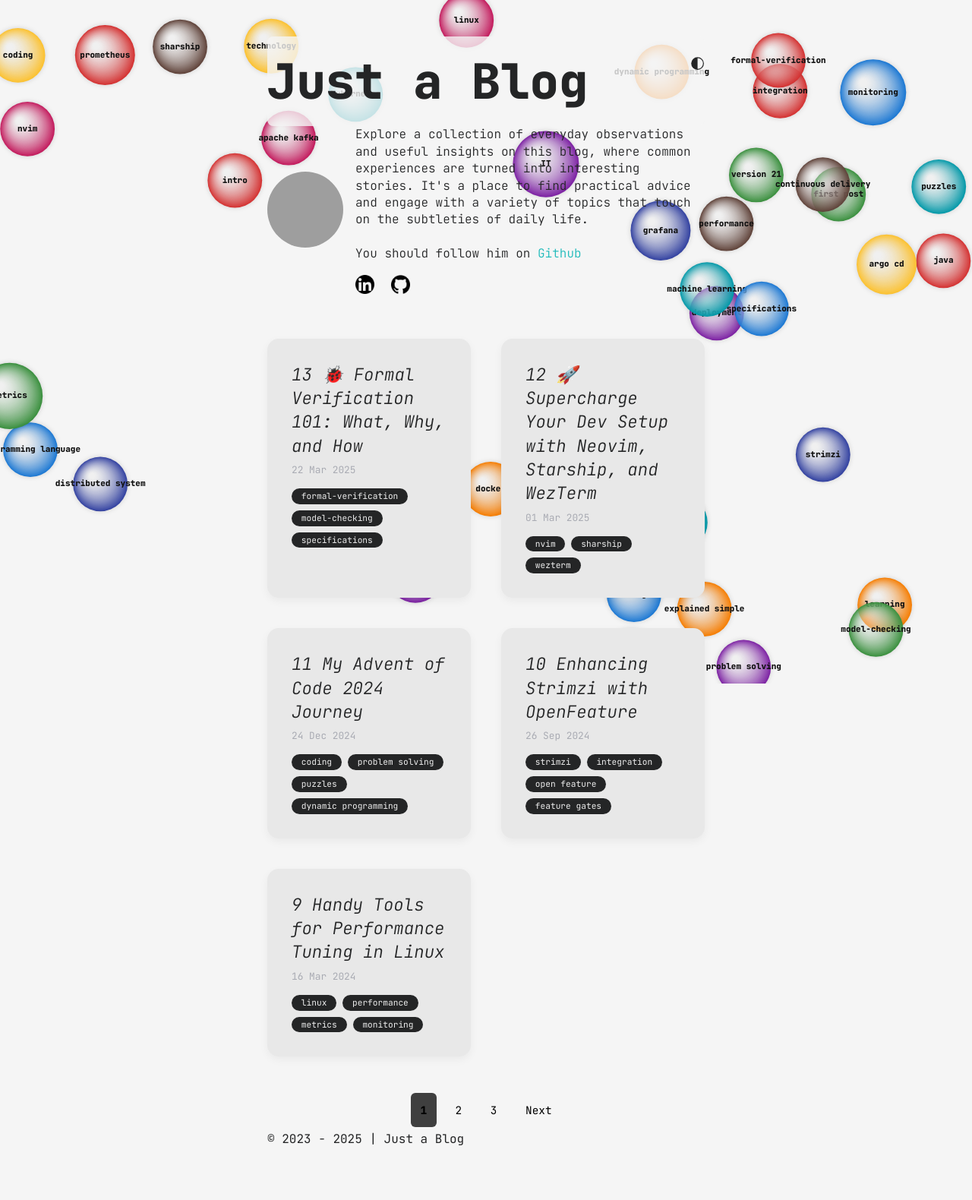
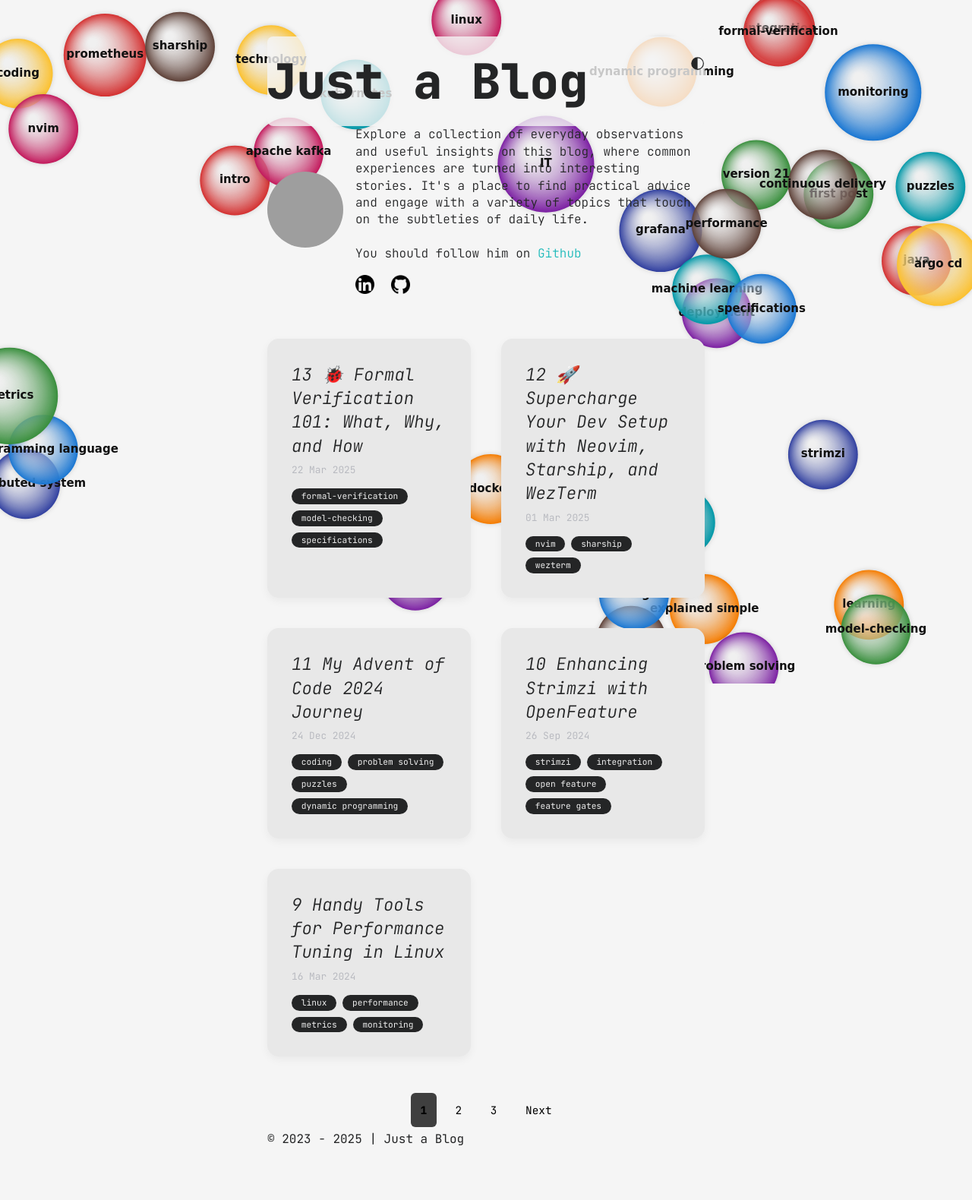
Before and after one commit to see-quick/see-quick.github.io, a Jekyll site: the page built from index.html, in a window 1280 px wide. Shown: the whole page at 76% size. Built offline with Jekyll 4.4.1, drawn with Linux system fonts in a browser that asks for light colours; the list of posts is cut into pages by our own code; grey boxes are pictures that could not be loaded.

Commit message:
Style assets + date
Signed-off-by: see-quick <maros.orsak159@gmail.com>

```diff
--- a/_includes/bubble-chart.html
+++ b/_includes/bubble-chart.html
@@ -74,7 +74,8 @@
         ctx.shadowBlur = 0;
 
         ctx.fillStyle = bubble.fontColor;
-        ctx.font = "bold 11px JetBrains Mono";
+        ctx.font = "bold 15px 'Comic Sans MS'";
+
         ctx.textAlign = "center";
         ctx.textBaseline = "middle";
         ctx.fillText(bubble.name, bubble.x, bubble.y);
--- a/assets/css/common.css
+++ b/assets/css/common.css
@@ -165,3 +165,25 @@
 [data-theme="dark"] #bubbleCanvas {
   background: #1e1e1e;
 }
+
+@font-face {
+  font-family: "Comic Sans MS";
+  src: local("Comic Sans MS"), local("ComicSansMS");
+}
+
+.date {
+  font-size: 0.8rem;
+  display: block;
+  opacity: 0.75;
+  transition: color 0.3s ease;
+}
+
+/* Dark theme */
+[data-theme="dark"] .date {
+  color: white;
+}
+
+/* Light theme */
+[data-theme="light"] .date {
+  color: black;
+}
--- a/assets/js/mode.js
+++ b/assets/js/mode.js
@@ -1,8 +1,6 @@
 const toggleSwitch = document.querySelector("#dark-mode-toggle");
 
 if (currentTheme) {
-  console.log("Current theme:" + currentTheme)
-  console.log(document.documentElement)
   document.documentElement.setAttribute("data-theme", currentTheme);
 }
 
```
Also changed, not shown: other parts of _includes/bubble-chart.html (+1 -1 lines).
